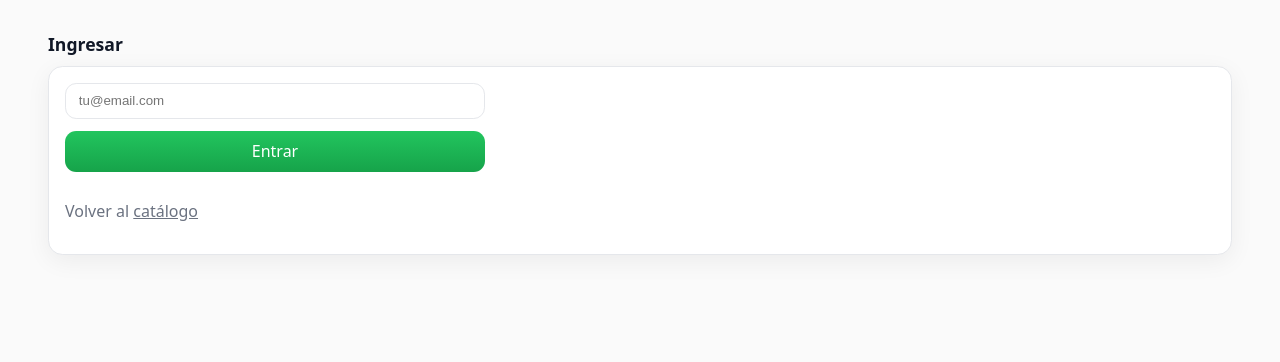
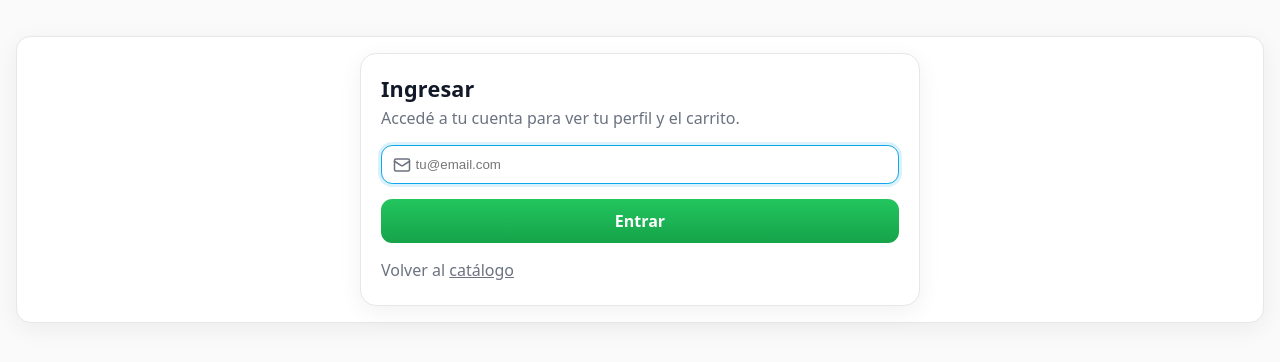
Before and after one commit to Francoamora/proyectoreact, a React (Vite) app: page /login in a window 1280 px wide. Shown: the top 362 px of the page. Built offline with nearby package versions, Linux system fonts and the light colour scheme.

Commit message:
actualizacion ui: carrito con diseño más pro, botones y total destacado

```diff
--- a/src/pages/Carrito.jsx
+++ b/src/pages/Carrito.jsx
@@ -1,7 +1,9 @@
+import { Link } from 'react-router-dom'
 import Container from '../components/Container.jsx'
 import { useCart } from '../hooks/useCart.js'
 import { useProductsQuery } from '../hooks/useProductsQuery.js'
-import { Link } from 'react-router-dom'
+import { Trash2 } from 'lucide-react'
+import styles from './Carrito.module.css'
 
 export default function Carrito() {
   const { cart, removeItem } = useCart()
@@ -14,25 +16,37 @@ export default function Carrito() {
   const total = rows.reduce((s, r) => s + r.price * r.qty, 0)
 
   return (
-    <main style={{maxWidth:'var(--container)',margin:'0 auto',padding:'1rem'}}>
+    <main className={styles.page}>
       <Container title="Carrito">
         {rows.length === 0 ? (
           <p>Tu carrito está vacío. <Link to="/">Ver productos</Link></p>
         ) : (
           <>
-            <ul style={{listStyle:'none',padding:0,margin:0,display:'grid',gap:'.6rem'}}>
+            <ul className={styles.list}>
               {rows.map(item => (
-                <li key={item.id} style={{display:'grid',gridTemplateColumns:'1fr auto auto',gap:'.5rem',alignItems:'center',border:'1px solid var(--border)',borderRadius:'.7rem',padding:'.6rem .8rem',background:'var(--paper)'}}>
-                  <div>
-                    <div style={{fontWeight:700}}>{item.name}</div>
-                    <div style={{color:'var(--muted)'}}>x{item.qty} · ${item.price.toLocaleString('es-AR')}</div>
+                <li key={item.id} className={styles.item}>
+                  <div className={styles.itemInfo}>
+                    <div className={styles.itemName}>{item.name}</div>
+                    <div className={styles.itemDetails}>x{item.qty} · ${item.price.toLocaleString('es-AR')}</div>
                   </div>
-                  <div style={{fontWeight:700}}>${(item.price*item.qty).toLocaleString('es-AR')}</div>
-                  <button onClick={()=>removeItem(item.id)} style={{border:'1px solid var(--border)',background:'var(--paper)',borderRadius:'.5rem',padding:'.35rem .6rem',cursor:'pointer'}}>Quitar</button>
+                  <div className={styles.itemTotal}>${(item.price * item.qty).toLocaleString('es-AR')}</div>
+                  <button
+                    onClick={() => removeItem(item.id)}
+                    className={styles.removeBtn}
+                    aria-label={`Quitar ${item.name} del carrito`}
+                  >
+                    <Trash2 className={styles.removeIcon} />
+                    Quitar
+                  </button>
                 </li>
               ))}
             </ul>
-            <div style={{display:'flex',justifyContent:'flex-end',marginTop:'1rem',fontWeight:800}}>Total ${total.toLocaleString('es-AR')}</div>
+            <div className={styles.total}>
+              <strong>Total: ${total.toLocaleString('es-AR')}</strong>
+            </div>
+            <div className={styles.ctaContainer}>
+              <Link to="/checkout" className={styles.cta}>Ir a pagar</Link>
+            </div>
           </>
         )}
       </Container>
--- /dev/null
+++ b/src/pages/Carrito.module.css
@@ -0,0 +1,88 @@
+.page{
+  padding:1.25rem 1rem;
+}
+.list{
+  list-style:none;
+  padding:0;
+  margin:0;
+  display:grid;
+  gap:.75rem;
+}
+.item{
+  display:grid;
+  grid-template-columns: 1fr auto auto;
+  gap:.75rem;
+  align-items:center;
+  border:1px solid var(--border);
+  border-radius:.7rem;
+  padding:.75rem 1rem;
+  background:var(--paper);
+  box-shadow:var(--shadow);
+}
+.itemInfo{
+  display:flex;
+  flex-direction:column;
+  gap:.25rem;
+}
+.itemName{
+  font-weight:700;
+  font-size:1.1rem;
+}
+.itemDetails{
+  color:var(--muted);
+  font-size:.9rem;
+}
+.itemTotal{
+  font-weight:700;
+  font-size:1.1rem;
+}
+.removeBtn{
+  display:flex;
+  align-items:center;
+  gap:.5rem;
+  background:transparent;
+  border:1px solid var(--border);
+  padding:.35rem .6rem;
+  border-radius:.6rem;
+  cursor:pointer;
+  color:var(--error);
+  font-weight:600;
+  transition:all .2s ease;
+}
+.removeBtn:hover{
+  background:var(--paper);
+  color:#dc2626;
+  box-shadow:0 4px 8px rgba(220,38,38,.15);
+}
+.removeIcon{
+  width:16px;
+  height:16px;
+}
+.total{
+  margin-top:1.25rem;
+  font-size:1.3rem;
+  font-weight:700;
+  display:flex;
+  justify-content:flex-end;
+  color:var(--text);
+}
+.ctaContainer{
+  margin-top:1rem;
+  display:flex;
+  justify-content:flex-end;
+}
+.cta{
+  background:linear-gradient(180deg,#22c55e,#16a34a);
+  color:#fff;
+  padding:.75rem 1.25rem;
+  border-radius:.7rem;
+  font-size:1.1rem;
+  font-weight:600;
+  text-decoration:none;
+  box-shadow:0 6px 16px rgba(34,197,94,.25);
+  transition:box-shadow .2s ease, background-color .2s ease;
+}
+.cta:hover{
+  background:linear-gradient(180deg,#16a34a,#22c55e);
+  box-shadow:0 8px 20px rgba(34,197,94,.3);
+}
--- a/src/pages/Login.jsx
+++ b/src/pages/Login.jsx
@@ -1,7 +1,9 @@
-import { useRef, useState } from 'react'
+import { useEffect, useRef, useState } from 'react'
 import { useNavigate, useLocation, Link } from 'react-router-dom'
 import Container from '../components/Container.jsx'
 import { useAuth } from '../context/AuthContext.jsx'
+import { Mail } from 'lucide-react'
+import styles from './Login.module.css'
 
 export default function Login() {
   const { login } = useAuth()
@@ -11,30 +13,36 @@ export default function Login() {
   const inputRef = useRef(null)
   const [email, setEmail] = useState('')
 
+  useEffect(() => { inputRef.current?.focus() }, [])
+
   return (
-    <main style={{maxWidth:'var(--container)',margin:'0 auto',padding:'1rem'}}>
-      <Container title="Ingresar">
+    <main className={styles.page}>
+      <Container>
+        <div className={styles.card}>
+          <h1 className={styles.title}>Ingresar</h1>
+          <p className={styles.subtitle}>Accedé a tu cuenta para ver tu perfil y el carrito.</p>
+
           <form
+            className={styles.form}
             onSubmit={(e) => { e.preventDefault(); login({ email }); nav(from, { replace:true }) }}
-          style={{display:'grid',gap:'.75rem',maxWidth:'420px'}}
           >
+            <div className={styles.inputWrap}>
+              <Mail className={styles.icon} aria-hidden="true" />
               <input
                 ref={inputRef}
                 type="email"
                 placeholder="tu@email.com"
                 value={email}
                 onChange={(e)=>setEmail(e.target.value)}
-            style={{padding:'.6rem .8rem',border:'1px solid var(--border)',borderRadius:'.7rem'}}
                 required
+                aria-label="Correo electrónico"
               />
-          <button
-            type="submit"
-            style={{background:'linear-gradient(180deg,#22c55e,#16a34a)',color:'#fff',border:'none',padding:'.6rem 1rem',borderRadius:'.7rem',cursor:'pointer'}}
-          >
-            Entrar
-          </button>
-          <p style={{color:'var(--muted)'}}>Volver al <Link to="/">catálogo</Link></p>
+            </div>
+
+            <button type="submit" className={styles.button}>Entrar</button>
+            <p className={styles.helper}>Volver al <Link to="/">catálogo</Link></p>
           </form>
+        </div>
       </Container>
     </main>
   )
--- /dev/null
+++ b/src/pages/Login.module.css
@@ -0,0 +1,65 @@
+.page{
+  padding:1.25rem 1rem;
+}
+.card{
+  width:min(560px,100%);
+  margin:0 auto;
+  background:var(--paper);
+  border:1px solid var(--border);
+  border-radius:1rem;
+  padding:1.25rem 1.25rem 1.5rem;
+  box-shadow:var(--shadow);
+}
+.title{
+  margin:0 0 .25rem;
+  font-size:1.35rem;
+  letter-spacing:.2px;
+}
+.subtitle{
+  margin:0 0 1rem;
+  color:var(--muted);
+}
+.form{
+  display:grid;
+  gap:.9rem;
+}
+.inputWrap{
+  position:relative;
+}
+.icon{
+  position:absolute;
+  left:.75rem;
+  top:50%;
+  transform:translateY(-50%);
+  width:18px;
+  height:18px;
+  color:var(--muted);
+}
+.inputWrap input{
+  width:100%;
+  padding:.7rem .9rem .7rem 2.1rem;
+  border:1px solid var(--border);
+  background:var(--paper);
+  border-radius:.7rem;
+  outline:none;
+}
+.inputWrap input:focus{
+  border-color:var(--brand);
+  box-shadow:0 0 0 3px rgba(14,165,233,.15);
+}
+.button{
+  background:linear-gradient(180deg,#22c55e,#16a34a);
+  color:#fff;
+  border:none;
+  padding:.7rem 1rem;
+  border-radius:.7rem;
+  font-weight:600;
+  cursor:pointer;
+}
+.button:active{
+  transform:translateY(1px);
+}
+.helper{
+  margin:.1rem 0 0;
+  color:var(--muted);
+}
--- a/src/pages/Perfil.jsx
+++ b/src/pages/Perfil.jsx
@@ -1,13 +1,52 @@
+import { Link } from 'react-router-dom'
 import Container from '../components/Container.jsx'
 import { useAuth } from '../context/AuthContext.jsx'
+import { UserRound, Mail, ShoppingBag } from 'lucide-react'
+import styles from './Perfil.module.css'
 
 export default function Perfil() {
   const { user } = useAuth()
+  const base = (user?.name || user?.email || 'Usuario').trim()
+  const initials = base.split(/[\s._-]+/).slice(0,2).map(p => p?.[0]?.toUpperCase()).join('') || 'U'
+
   return (
-    <main style={{maxWidth:'var(--container)',margin:'0 auto',padding:'1rem'}}>
-      <Container title="Mi perfil">
-        <p><strong>Nombre:</strong> {user?.name}</p>
-        <p><strong>Email:</strong> {user?.email}</p>
+    <main className={styles.page}>
+      <Container>
+        <div className={styles.card}>
+          <div className={styles.header}>
+            <div className={styles.avatar}>{initials}</div>
+            <div className={styles.headText}>
+              <h1 className={styles.title}>{user?.name || 'Usuario'}</h1>
+              <p className={styles.subtitle}>{user?.email}</p>
+              <span className={styles.badge}>Cliente</span>
+            </div>
+          </div>
+
+          <div className={styles.rows}>
+            <div className={styles.row}>
+              <UserRound className={styles.icon} aria-hidden="true" />
+              <div>
+                <div className={styles.label}>Nombre</div>
+                <div className={styles.value}>{user?.name || '—'}</div>
+              </div>
+            </div>
+
+            <div className={styles.row}>
+              <Mail className={styles.icon} aria-hidden="true" />
+              <div>
+                <div className={styles.label}>Email</div>
+                <div className={styles.value}>{user?.email || '—'}</div>
+              </div>
+            </div>
+          </div>
+
+          <div className={styles.actions}>
+            <Link to="/carrito" className={styles.cta}>
+              <ShoppingBag className={styles.ctaIcon} />
+              Ir al carrito
+            </Link>
+          </div>
+        </div>
       </Container>
     </main>
   )
--- /dev/null
+++ b/src/pages/Perfil.module.css
@@ -0,0 +1,42 @@
+.page{padding:1.25rem 1rem}
+.card{
+  width:min(760px,100%);
+  margin:0 auto;
+  background:var(--paper);
+  border:1px solid var(--border);
+  border-radius:1rem;
+  padding:1.25rem 1.25rem 1.5rem;
+  box-shadow:var(--shadow);
+}
+.header{display:flex;align-items:center;gap:1rem;margin-bottom:1rem}
+.avatar{
+  width:72px;height:72px;border-radius:50%;
+  display:grid;place-items:center;
+  background:radial-gradient(circle at 30% 30%, #22c55e 0%, #16a34a 40%, #0ea5e9 100%);
+  color:#fff;font-weight:800;font-size:1.25rem;letter-spacing:.5px
+}
+.headText{display:flex;flex-direction:column;gap:.35rem}
+.title{margin:0;font-size:1.35rem;letter-spacing:.2px}
+.subtitle{margin:0;color:var(--muted)}
+.badge{
+  align-self:flex-start;margin-top:.25rem;
+  font-size:.8rem;color:#065f46;background:#ecfdf5;border:1px solid #86efac;
+  padding:.25rem .5rem;border-radius:.5rem
+}
+.rows{display:grid;gap:.75rem;margin-top:.25rem}
+.row{
+  display:flex;align-items:center;gap:.75rem;
+  border:1px solid var(--border);border-radius:.7rem;
+  padding:.6rem .8rem;background:var(--paper)
+}
+.icon{width:18px;height:18px;color:var(--muted)}
+.label{color:var(--muted);font-size:.9rem}
+.value{font-weight:700}
+.actions{display:flex;justify-content:flex-end;margin-top:1rem}
+.cta{
+  display:inline-flex;align-items:center;gap:.45rem;
+  background:linear-gradient(180deg,#0ea5e9,#0284c7);
+  color:#fff;text-decoration:none;border:none;
+  padding:.6rem 1rem;border-radius:.7rem;font-weight:600
+}
+.ctaIcon{width:18px;height:18px}
```
Also changed, not shown: 6 other files (tests, documents, lock files or other folders). Lines whose indentation alone changed are shown as unchanged.
